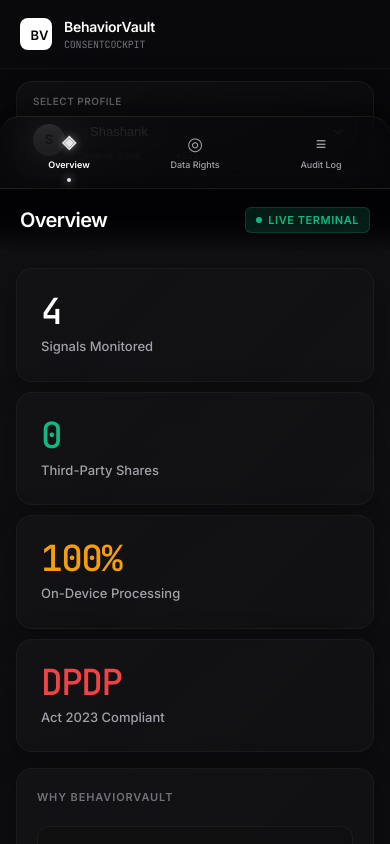
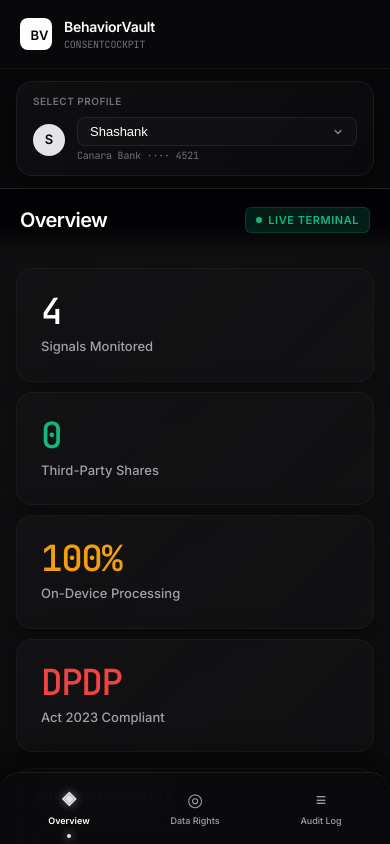
Before and after one commit to Shashankgyaplar/cockpitBV, a React (Create React App) app: page / in a window 390 px wide. Shown: the top 844 px of the page. Built offline with nearby package versions, Linux system fonts and the light colour scheme.

Commit message:
fix: disable backdrop-filter on mobile sidebar to prevent containing block override of fixed bottom navigation positioning

```diff
--- a/src/index.css
+++ b/src/index.css
@@ -198,9 +198,9 @@
     height: auto;
     border-right: none;
     border-bottom: 1px solid var(--border-medium);
-    background: rgba(9, 9, 11, 0.85);
-    backdrop-filter: blur(24px);
-    -webkit-backdrop-filter: blur(24px);
+    background: rgba(9, 9, 11, 0.98);
+    backdrop-filter: none;
+    -webkit-backdrop-filter: none;
   }
 
   .sidebar-header {
```
